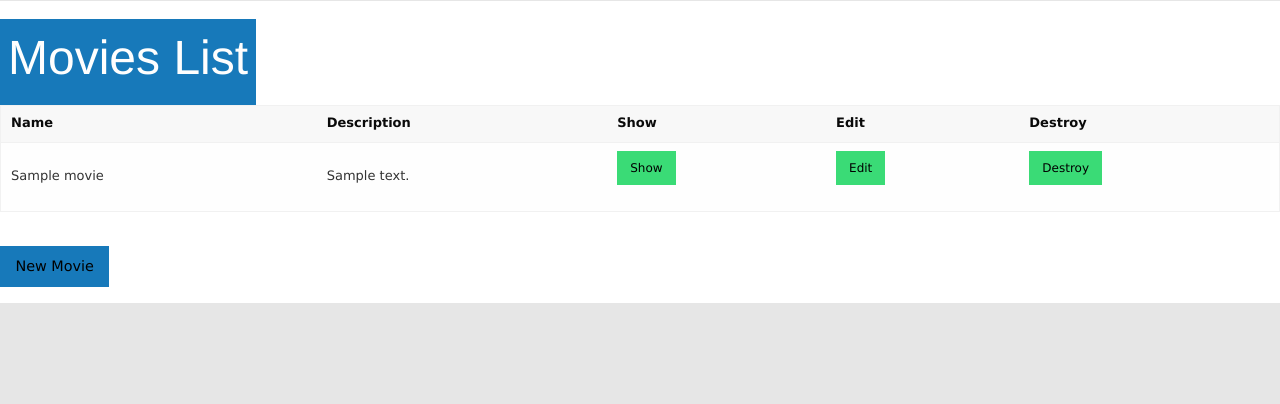
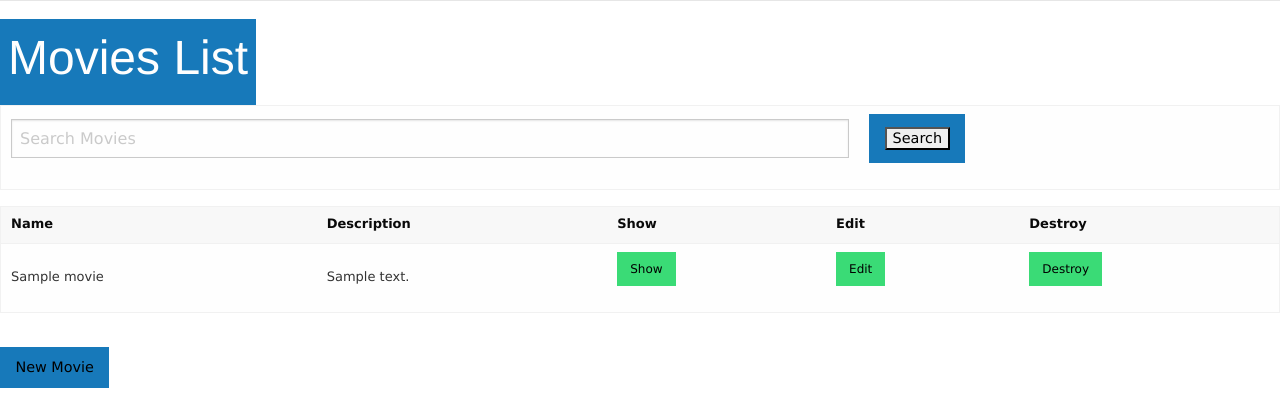
Before and after one commit to rinoldsimon/imdb-tamil, a Rails app: page /movies in a window 1280 px wide. Shown: the part 605-1009 px from the top of the page. Before the commit the page ends 908 px from the top, so only its background shows below. Run offline with Rails 7, Linux system fonts and the light colour scheme; tables that the repository leaves empty hold one stand-in row (values such as "Sample post"); style sheets or scripts are compiled from the project's sources; some libraries are stand-ins or nearby versions.

Commit message:
Simple search_form for Movies

```diff
--- a/app/controllers/movies_controller.rb
+++ b/app/controllers/movies_controller.rb
@@ -5,6 +5,12 @@ class MoviesController < ApplicationController
   # GET /movies.json
   def index
     @movies = Movie.all
+
+    if params[:search]
+    @movies = Movie.search(params[:search]).order("created_at DESC")
+  else
+    @movies = Movie.all.order('created_at DESC')
+  end
   end
 
   # GET /movies/1
--- a/app/models/movie.rb
+++ b/app/models/movie.rb
@@ -6,4 +6,10 @@ class Movie < ActiveRecord::Base
   validates_presence_of :video
 
   mount_uploader :video, VideoUploader
+
+
+  def self.search(query)
+  where("name like ?", "%#{query}%")
+  end
+
 end
--- a/app/views/movies/index.html.erb
+++ b/app/views/movies/index.html.erb
@@ -3,6 +3,21 @@
 <section class="small-8 small-centered columns">
 <div class= "panel">
 <span class="label"><h1>Movies List</h1></span>
+
+<section class="small-8">
+<%= form_tag(movies_path, :method => "get", id: "search-form") do %>
+<table>
+ <tr>
+ <td>
+   <%= text_field_tag :search, params[:search], placeholder: "Search Movies" %>
+ </td>
+ <td>
+  <div class ="button"><%= submit_tag "Search", :name => nil %></div>
+ </td>
+ </tr>
+ </table>
+<% end %>
+</section>
 
 <table>
   <thead>
```
Also changed, not shown: 2 other files.
